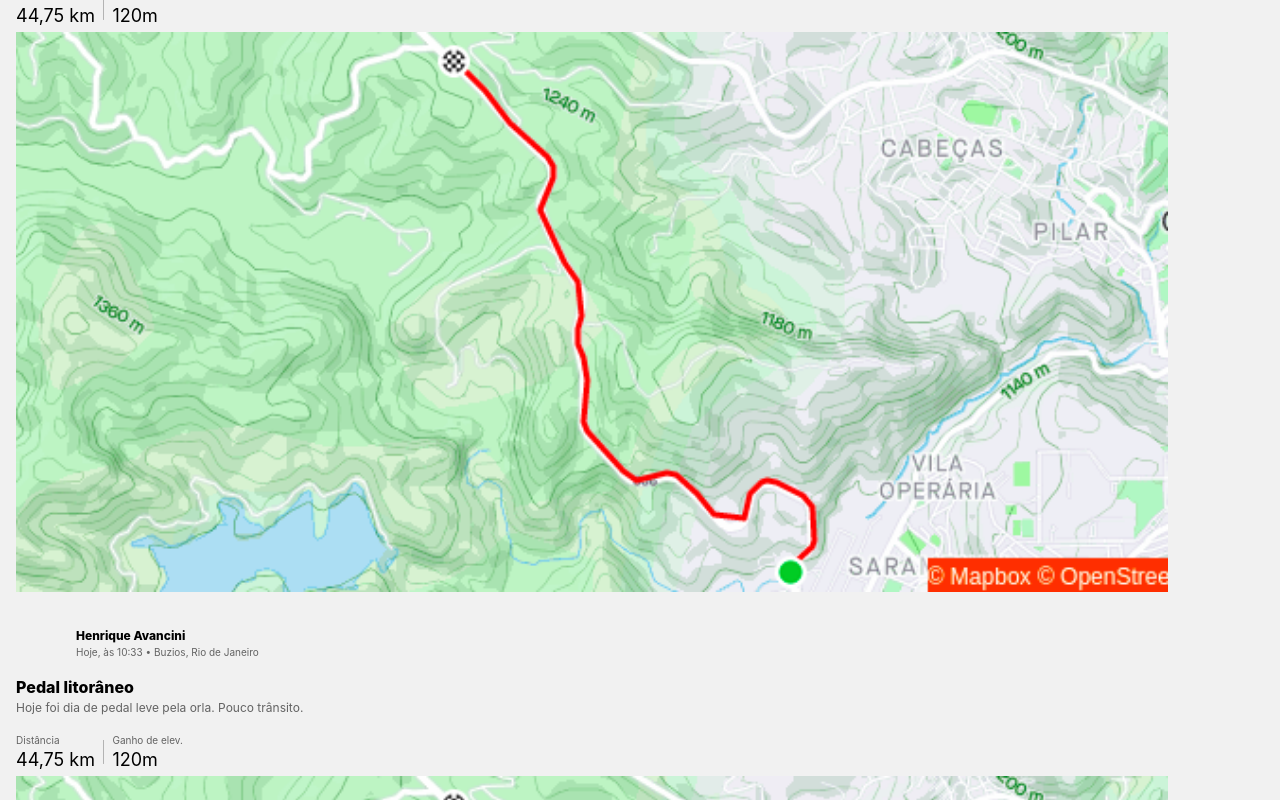
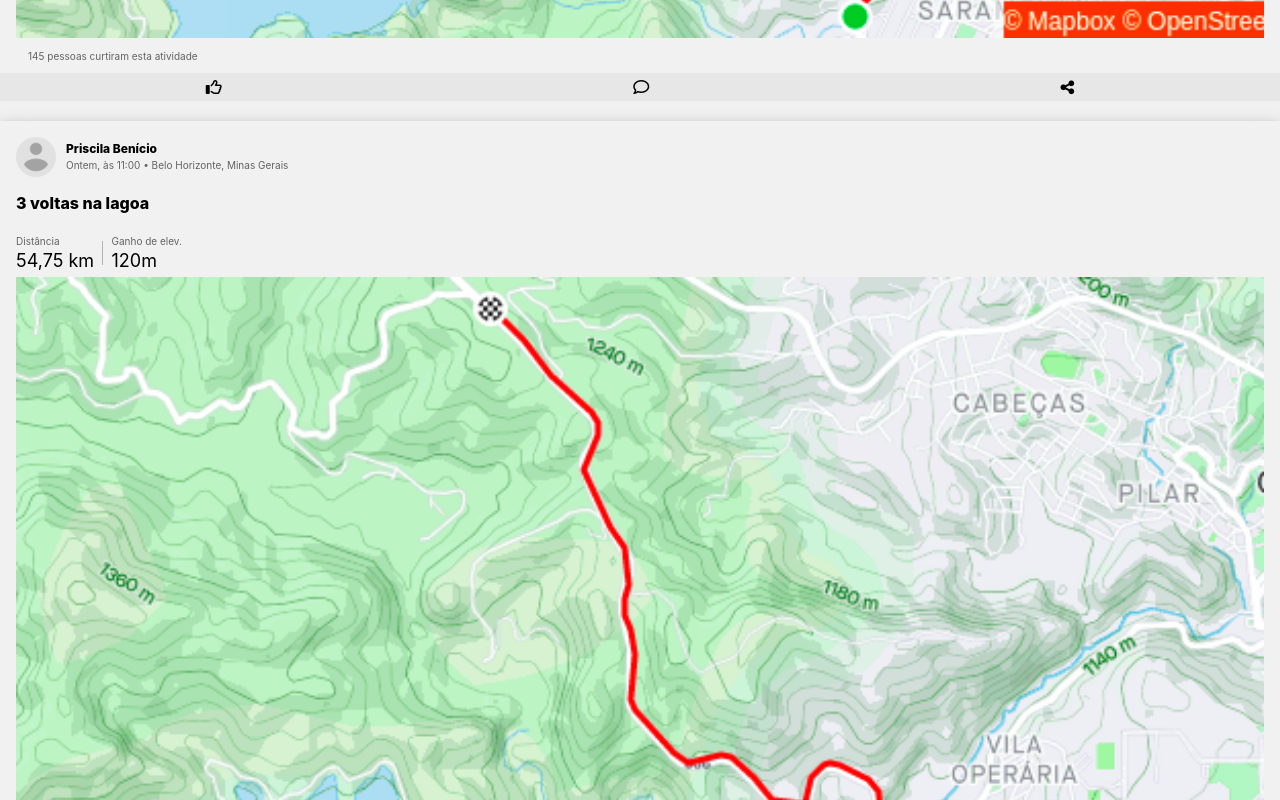
Before and after one commit to joaopf4/strava-clone, a React (Create React App) app: page /feed in a window 1280 px wide. Shown: the part 1620-2420 px from the top of the page. Built offline with nearby package versions, Linux system fonts and the light colour scheme.

Commit message:
setting more activity details

```diff
--- a/public/index.html
+++ b/public/index.html
@@ -25,6 +25,7 @@
       Learn how to configure a non-root public URL by running `npm run build`.
     -->
     <link href="//netdna.bootstrapcdn.com/font-awesome/3.2.1/css/font-awesome.css" rel="stylesheet">
+    <link rel="stylesheet" href="https://cdnjs.cloudflare.com/ajax/libs/font-awesome/4.7.0/css/font-awesome.min.css">
     <title>React App</title>
   </head>
   <body>
--- a/src/components/feed/feed.jsx
+++ b/src/components/feed/feed.jsx
@@ -5,6 +5,7 @@ import { FeedContainer } from './styled';
 function Feed() {
     return (
         <FeedContainer>
+            <br/>
             <Following />
         </FeedContainer>
     );
--- a/src/components/feed/following/following.jsx
+++ b/src/components/feed/following/following.jsx
@@ -2,62 +2,73 @@ import React from 'react';
 import Activity from '../singleActivity';
 import { FollowingFeed } from './styled';
 import MockMap from '../../../assets/map.png'
+import Avatar from '../../../assets/profile_placeholder.png'
 
 function Following() {
     const followingActivities = [
         {
             id: 0,
             userName: 'Henrique Avancini',
+            avatar: `${Avatar}`,
             date: 'Hoje, às 10:33',
             local: 'Buzios, Rio de Janeiro',
             activityName: 'Pedal litorâneo',
             description: 'Hoje foi dia de pedal leve pela orla. Pouco trânsito.',
             distance: '44,75 km',
             elevationGain: '120m',
+            kudos: '233',
             map: `${MockMap}`
         },
         {
             id: 2,
             userName: 'Mari Brugger',
+            avatar: `${Avatar}`,
             date: 'Ontem, às 05:33',
             local: 'Belo Horizonte, Minas Gerais',
             activityName: 'Morning Ride',
             description: 'Subindo montanhas',
             distance: '84,75 km',
             elevationGain: '2372m',
+            kudos: '145',
             map: `${MockMap}`
         },
         {
             id: 3,
-            userName: 'Henrique Avancini',
-            date: 'Hoje, às 10:33',
-            local: 'Buzios, Rio de Janeiro',
-            activityName: 'Pedal litorâneo',
-            description: 'Hoje foi dia de pedal leve pela orla. Pouco trânsito.',
-            distance: '44,75 km',
+            userName: 'Priscila Benício',
+            avatar: `${Avatar}`,
+            date: 'Ontem, às 11:00',
+            local: 'Belo Horizonte, Minas Gerais',
+            activityName: '3 voltas na lagoa',
+            description: '',
+            distance: '54,75 km',
             elevationGain: '120m',
+            kudos: '189',
             map: `${MockMap}`
         },
         {
             id: 4,
-            userName: 'Henrique Avancini',
-            date: 'Hoje, às 10:33',
-            local: 'Buzios, Rio de Janeiro',
-            activityName: 'Pedal litorâneo',
-            description: 'Hoje foi dia de pedal leve pela orla. Pouco trânsito.',
-            distance: '44,75 km',
-            elevationGain: '120m',
+            userName: 'Paula Polegatch',
+            avatar: `${Avatar}`,
+            date: '18 de Março de 2021, às 09:45',
+            local: 'Campinas, São Paulo',
+            activityName: 'Morning Ride',
+            description: 'Dia de fazer força na estrada!',
+            distance: '144,75 km',
+            elevationGain: '1320m',
+            kudos: '72',
             map: `${MockMap}`
         },
         {
             id: 5,
-            userName: 'Henrique Avancini',
-            date: 'Hoje, às 10:33',
-            local: 'Buzios, Rio de Janeiro',
-            activityName: 'Pedal litorâneo',
-            description: 'Hoje foi dia de pedal leve pela orla. Pouco trânsito.',
-            distance: '44,75 km',
-            elevationGain: '120m',
+            userName: 'Otávio Bulgarelli',
+            avatar: `${Avatar}`,
+            date: '17 de Março de 2021, às 10:33',
+            local: 'Três Corações, Minas Gerais',
+            activityName: 'Morning Ride',
+            description: '',
+            distance: '155,67 km',
+            elevationGain: '1620m',
+            kudos: '57',
             map: `${MockMap}`
         },
     ]
@@ -70,12 +81,14 @@ function Following() {
                         <Activity
                             id={activity.id}
                             userName={activity.userName}
+                            avatar={activity.avatar}
                             date={activity.date}
                             local={activity.local}
                             activityName={activity.activityName}
                             description={activity.description}
                             distance={activity.distance}
                             elevationGain={activity.elevationGain}
+                            kudos={activity.kudos}
                             map={activity.map}
                         />
                     )
--- a/src/components/feed/singleActivity/singleActivity.jsx
+++ b/src/components/feed/singleActivity/singleActivity.jsx
@@ -1,11 +1,15 @@
 import React from 'react';
 import {
+Avatar,
 SingleActivity,
 Spacer,
 DistanceElev,
 Metrics,
 Author,
 DateLocal,
+Interactions,
+ProfileInfo,
+ActivityStats,
 ActivityTitle,
 Description,
 Route
@@ -13,9 +17,15 @@ Route
 
 function Activity(props) {
     return(
+        <>
             <SingleActivity key={props.id}>
+                <ProfileInfo>
+                    <Avatar src={props.avatar}></Avatar>
+                    <div>
                         <Author>{props.userName}</Author>
                         <DateLocal>{props.date} • {props.local}</DateLocal>
+                    </div>
+                </ProfileInfo>
                 <Spacer />
                 <ActivityTitle>{props.activityName}</ActivityTitle>
                 <Description>{props.description}</Description>
@@ -32,8 +42,14 @@ function Activity(props) {
                     </div>
                 </DistanceElev>
                 <Route src={props.map}/>
-
+                <ActivityStats>{props.kudos} pessoas curtiram esta atividade</ActivityStats>
             </SingleActivity>
+                <Interactions>
+                    <i className="fa fa-thumbs-o-up"></i>
+                    <i className="fa fa-comment-o"></i>
+                    <i className="fa fa-share-alt"></i>
+                </Interactions>
+        </>
     );
 }
 
--- a/src/components/feed/singleActivity/styled.js
+++ b/src/components/feed/singleActivity/styled.js
@@ -2,11 +2,11 @@ import styled from 'styled-components';
 
 export const SingleActivity = styled.div `
     /* width: fit-content; */
-    margin-bottom: 20px;
     display: flex;
     flex-direction: column;
     font-size: 14px;
-    padding: 16px 16px 0 16px;
+    padding: 16px 16px 8px 16px;
+    box-shadow: 0 4px 8px 0 rgba(0, 0, 0, 0.2), 0 6px 20px 0 rgba(0, 0, 0, 0.19);
     h1{
         font-size: 40px;
         font-weight: 600;
@@ -14,22 +14,31 @@ export const SingleActivity = styled.div `
     span {
         margin-bottom: 3px;
     }
+
+`
+export const ProfileInfo = styled.div`
+    display: flex;
     div {
         display: flex;
         flex-direction: column;
+        justify-content: center;
     }
 `
+export const Avatar = styled.img `
+    width: 40px;
+    border-radius: 50%;
 
+`
 export const Author = styled.span `
     text-align: left;
     font-weight: 800;
     font-size: 12px;
-    margin-left: 60px;
+    margin-left: 10px;
 `
 export const DateLocal = styled.span `
     font-size: 10px;
-    margin-left: 60px;
     color: #636363;
+    margin-left: 10px;
 `
 export const ActivityTitle = styled.span `
     font-size: 16px;
@@ -48,14 +57,34 @@ export const DistanceElev = styled.span `
         font-size: 20px;
         font-weight: 100;
     }
+    div {
+        display: flex;
+        flex-direction: column;
+    }
 `
 export const Metrics = styled.span `
     font-size: 10px;
     color: #636363;
 `
 export const Route = styled.img `
-    width: 90vw;
+    width: inherit;
 `
 export const Spacer = styled.div `
     height: 16px;
 `
+export const ActivityStats = styled(DateLocal)`
+    margin: 12px;
+
+`
+export const Interactions = styled.div `
+    padding: 6px 0;
+    width: inherit;
+    display: flex;
+    flex-direction: row;
+    justify-content: space-around;
+    margin-bottom: 20px;
+    background-color: #e7e7e7;
+    i {
+        cursor: pointer;
+    }
+`
```
Also changed, not shown: src/assets/profile_placeholder.png (added). Lines whose indentation alone changed are shown as unchanged.
